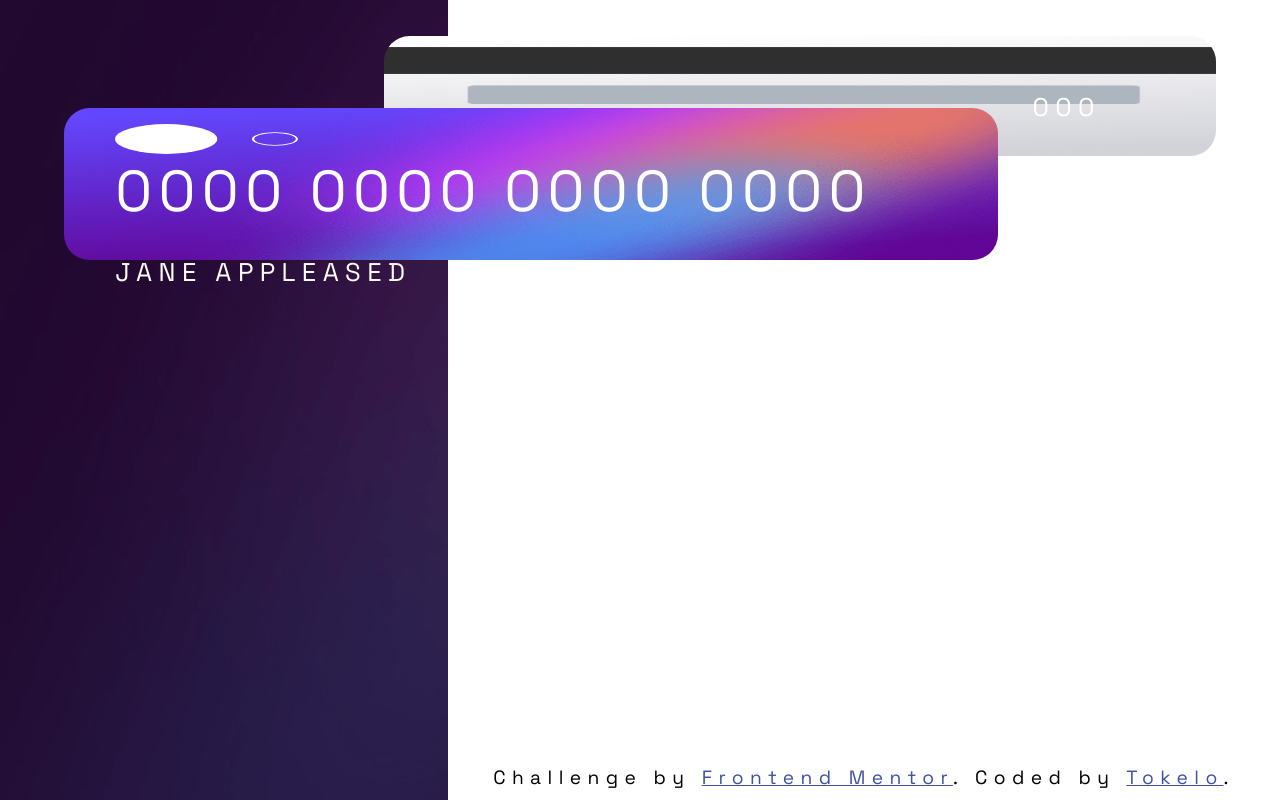
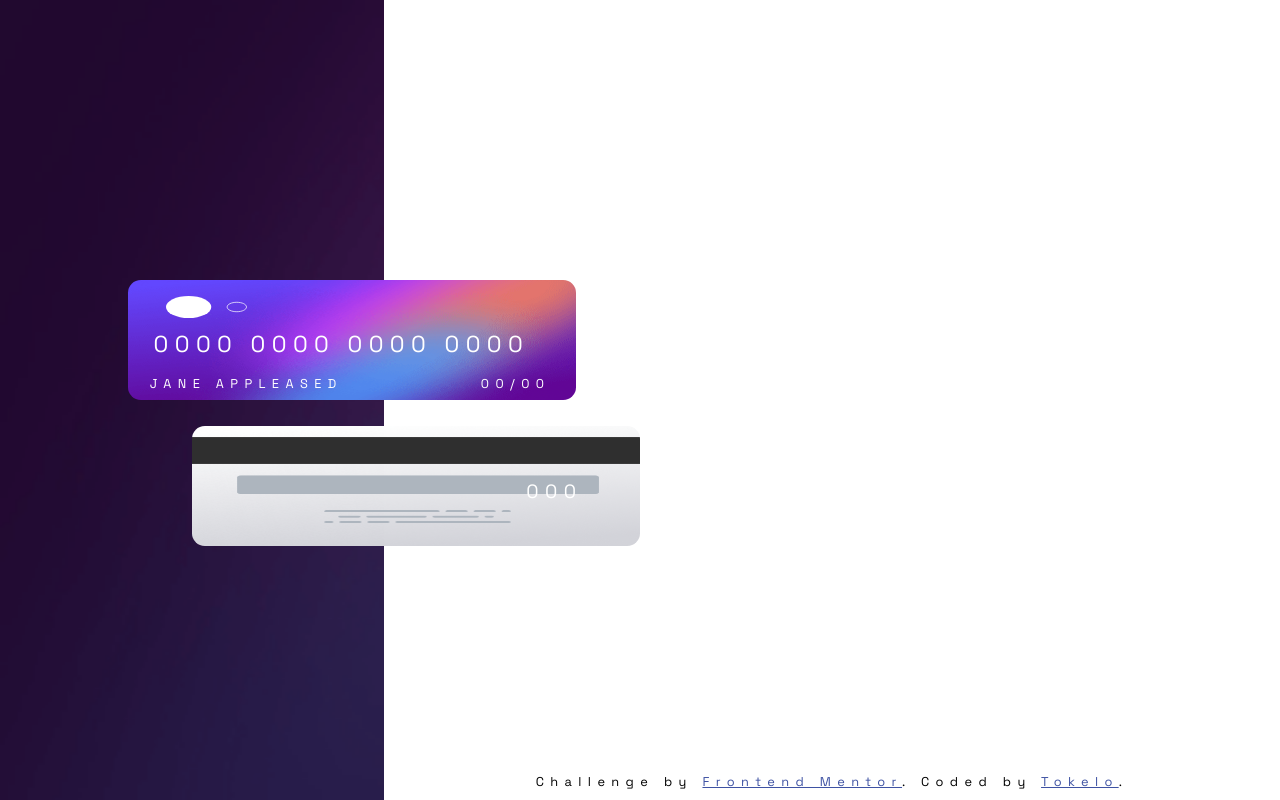
Before and after one commit to Kennedy-was-taken/interactive-card-details-form-main, an Angular app: page / in a window 1280 px wide. Built offline with nearby package versions, Linux system fonts and the light colour scheme.

Commit message:
tablet design

```diff
--- a/src/app/app.component.scss
+++ b/src/app/app.component.scss
@@ -115,8 +115,6 @@
             }
         }
 
-
-
     }
 
     .image_front_card{
@@ -137,7 +135,7 @@
     // gridview column
     .card_information_container {
         display: grid;
-        grid-template-columns: 35% 1fr;
+        grid-template-columns: 30% 1fr;
         grid-template-rows: none;
         width: 100%;
         height: 100%;
@@ -160,7 +158,7 @@
 
             .attribution {
                 width: 100%;
-                @include font_size(1.5dvw);
+                @include font_size(1dvw);
                 text-align: center;
                 margin-top: auto;
                 margin-bottom: 10px;
@@ -175,12 +173,80 @@
 
     // z-index: 1, card images
     .image_container {
+        display: grid;
+        grid-template-rows: 50% 1fr;
+        grid-gap: 2dvw;
+        padding-top: 0px;
+        height: 100%;
 
         // image global values
-        // .image_back_card, .image_front_card {
-        //     width: 35dvw;
-        //     height: 15dvh;
-        // }
+        .image_back_card, .image_front_card {
+            position: relative;
+            width: 35dvw;
+            height: 15dvh;
+            border-radius: 1dvw;
+        }
+
+        .image_back_card{
+            display: flex;
+            margin-left: 10dvw;
+            margin-right: 0px;
+            margin-top: 0;
+            grid-row-start: 2;
+
+            .image_back_card_sec_code{
+                @include font_size(1.5dvw, white);
+                margin-top: 6.7dvh;
+                margin-left: auto;
+                margin-right: 4.5dvw;
+            }
+        }
+
+        .image_front_card{
+            display: flex;
+            flex-direction: column;
+            margin-left: 5dvw;
+            margin-top: auto;
+            margin-bottom: 0px;
+            padding: 0px;
+            grid-row-start: 1;
+
+            .image_front_card_logo{
+                display: flex;
+                height: 18%;
+                width: 18%;
+                margin-top: 2dvh;
+                margin-left: 3dvw;
+            }
+
+            .image_front_card_number{
+                margin-left: 2dvw;
+                margin-bottom: 0px;
+                margin-top: auto;
+                @include font_size(1.8dvw, white);
+            }
+
+            .image_front_card_container{
+                margin-top: 2dvh;
+                margin-bottom: 1dvh;
+
+                @include font_upper_case(1dvw, white);
+
+                .image_front_card_name{
+                    margin-right: auto;
+                    margin-left: 1.7dvw;
+                }
+
+                .image_front_card_date{
+                    margin-right: 2dvw;
+                    margin-left: auto;
+                }
+            }
+        }
+
+        .image_front_card{
+            float: none;
+        }
     }
 
 
```
